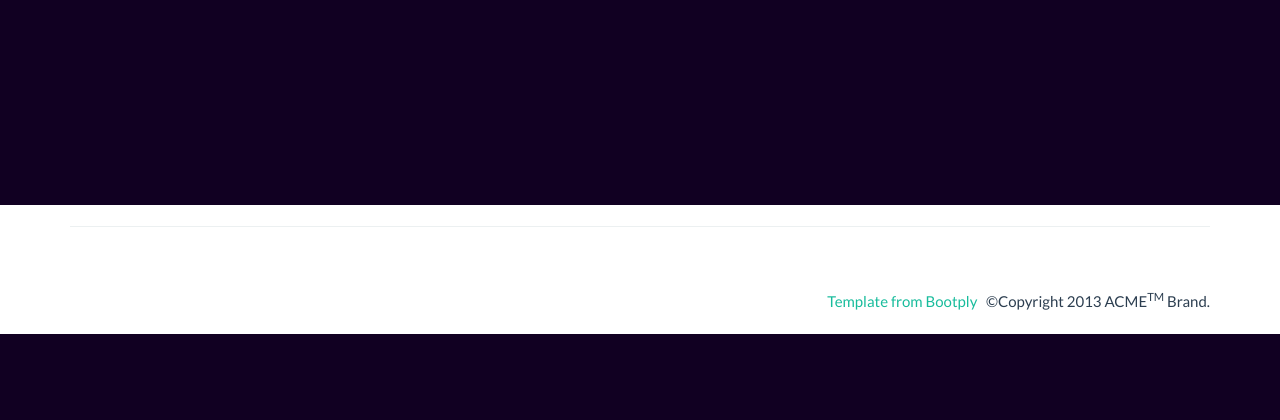
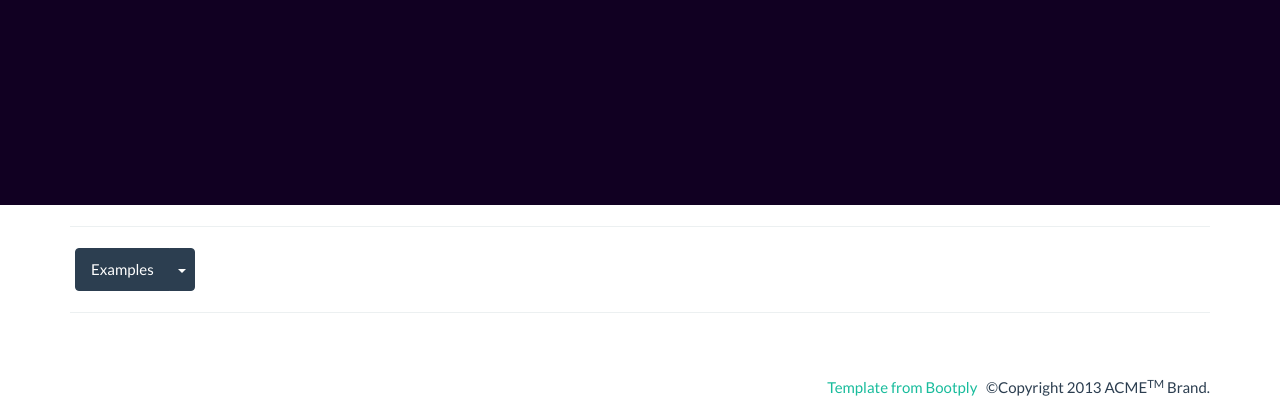
Before and after one commit to insignificant-info/cafe_snob_webapp, a Flask app: page / in a window 1280 px wide. Shown: the part 595-1015 px from the top of the page. Before the commit the page ends 929 px from the top, so only its background shows below. Run offline with Flask 2, Linux system fonts and the light colour scheme; some libraries are stand-ins or nearby versions.

Commit message:
Add examples to index

```diff
--- a/app/templates/index.html
+++ b/app/templates/index.html
@@ -64,6 +64,23 @@
   	<hr>
 
 
+              <div style="margin-bottom: 15px;">
+              <div class="btn-toolbar bs-component" style="margin: 0;">
+
+
+                <div class="btn-group">
+                  <a href="#" class="btn btn-primary">Examples</a>
+                  <a href="#" class="btn btn-primary dropdown-toggle" data-toggle="dropdown"><span class="caret"></span></a>
+                  <ul class="dropdown-menu">
+                    <li><a href="http://cafesnob.info/output?URL=http%3A%2F%2Fwww.yelp.com%2Fbiz%2Fblue-bottle-coffee-new-york-2">Blue Bottle</a></li>
+                    <li><a href="http://cafesnob.info/output?URL=http%3A%2F%2Fwww.yelp.com%2Fbiz%2Feveryman-espresso-new-york">Everyman Espresso</a></li>
+                    <li><a href="http://cafesnob.info/output?URL=http%3A%2F%2Fwww.yelp.com%2Fbiz%2Fstarbucks-new-york-154">Starbucks</a></li>
+                  </ul>
+                </div>
+              </div>
+            </div>
+    <hr>
+
 
 	<div class="row">
         <div class="col-lg-12">
```
